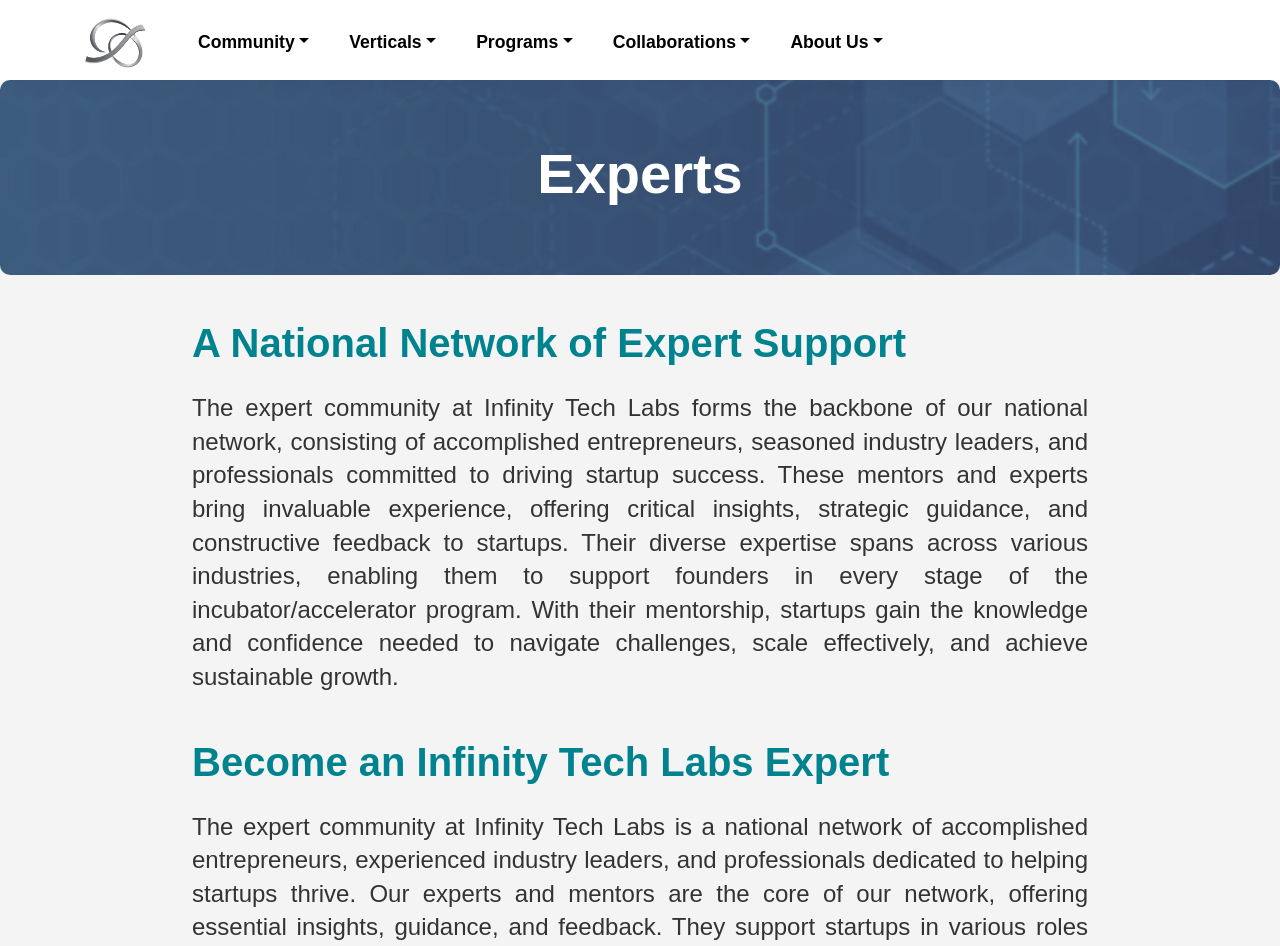
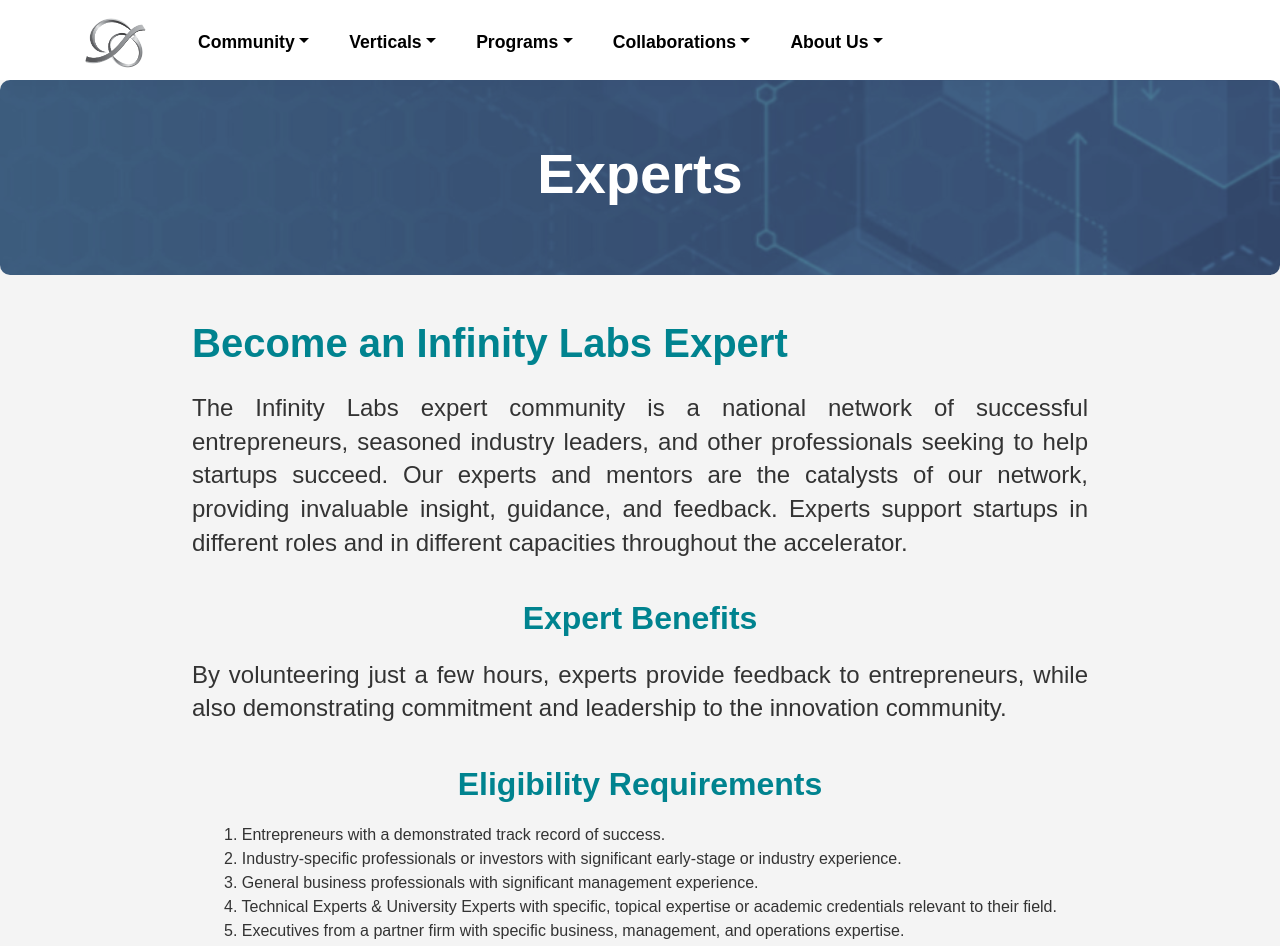
Before and after one commit to FaseehHayat21/Industry-tech-labs-4.0, a React (Vite) app: page /Experts in a window 1280 px wide. Shown: the top 946 px of the page. Built offline with nearby package versions, Linux system fonts and the light colour scheme; a web font is replaced by a local one.

Commit message:
Community content change

```diff
--- a/src/component/Community/Experts/Expert.jsx
+++ b/src/component/Community/Experts/Expert.jsx
@@ -7,28 +7,32 @@
       <div className="banner">
         <h1>Experts</h1>
       </div>
+
       <div className="content">
-      <h1><strong>A National Network of Expert Support</strong></h1>
-        <p>The expert community at Infinity Tech Labs forms the backbone of our national network,
-        consisting of accomplished entrepreneurs, seasoned industry leaders, and
-        professionals committed to driving startup success. These mentors and experts bring
-        invaluable experience, offering critical insights, strategic guidance, and constructive
-        feedback to startups. Their diverse expertise spans across various industries, enabling
-        them to support founders in every stage of the incubator/accelerator program. With their
-        mentorship, startups gain the knowledge and confidence needed to navigate
-        challenges, scale effectively, and achieve sustainable growth.</p>
-
-      </div>
-      <div className="content">
-      <h1><strong>Become an Infinity Tech Labs Expert</strong></h1>
-        <p>The expert community at Infinity Tech Labs is a national network of accomplished
-        entrepreneurs, experienced industry leaders, and professionals dedicated to helping
-        startups thrive. Our experts and mentors are the core of our network, offering essential
-        insights, guidance, and feedback. They support startups in various roles and capacities
-        throughout the incubator / accelerator program.
+        <h1><strong>Become an Infinity Labs Expert</strong></h1>
+        <p>
+          The Infinity Labs expert community is a national network of successful entrepreneurs, seasoned industry leaders, and other professionals seeking to help startups succeed. Our experts and mentors are the catalysts of our network, providing invaluable insight, guidance, and feedback. Experts support startups in different roles and in different capacities throughout the accelerator.
         </p>
       </div>
 
+      <div className="content">
+        <h2>Expert Benefits</h2>
+        <p>
+          By volunteering just a few hours, experts provide feedback to entrepreneurs, while also demonstrating commitment and leadership to the innovation community.
+        </p>
+      </div>
+
+      <div className="content">
+        <h2>Eligibility Requirements</h2>
+        <ul>
+          <li>1. Entrepreneurs with a demonstrated track record of success.</li>
+          <li>2. Industry-specific professionals or investors with significant early-stage or industry experience.</li>
+          <li>3. General business professionals with significant management experience.</li>
+          <li>4. Technical Experts & University Experts with specific, topical expertise or academic credentials relevant to their field.</li>
+          <li>5. Executives from a partner firm with specific business, management, and operations expertise.</li>
+          <li>6. Consultants with employment at reputable firms – or – self-employed with a track record of work at reputable firms.</li>
+        </ul>
+      </div>
     </section>
   );
 }
--- a/src/component/Community/Investors/Investors.jsx
+++ b/src/component/Community/Investors/Investors.jsx
@@ -1,4 +1,3 @@
-
 import React from 'react';
 import './Investors.css';
 
@@ -9,15 +8,29 @@
         <h1>Investors</h1>
       </div>
       <div className="content">
-      <h1><strong>Become an Infinity Tech Labs Expert</strong></h1>
-        <p>Access cutting-edge technology and passionate entrepreneurs across the full Infinity Tech Labs portfolio, featuring startups, founders, and dedicated team members.
-</p>
         <p>
-
-The ITL Investor Network connects accredited investors with ITL startups and alumni who are actively raising funds. Investors in the network receive monthly portfolio updates during the final week of each month.
+          Gain access to novel, technology-driven entrepreneurs from the entire Infinity Labs portfolio, which includes startups, founders, and team members.
+        </p>
+        <p>
+          The Infinity Labs Investor Network is designed to connect accredited investors with startups and alumni that will be fundraising. All investors in the network will receive monthly portfolio emails during the last week of each month.
         </p>
       </div>
 
+      <div className="content">
+        <h1><strong>An Active Infinity Labs Community Member</strong></h1>
+        <p>
+          There are several more benefits to joining the Infinity Labs Investor Network:
+        </p>
+        <h2>Event Partnerships</h2>
+        <p>
+          Infinity Labs holds a number of in-person or virtual events throughout the year. These events include networking engagements, thought leadership talks, fireside chats and panels, and exhibition opportunities.
+        </p>
+
+        <h2>Ecosystem Access</h2>
+        <p>
+          Engaged investors will receive an invitation to participate in market access programs and ecosystem events where Infinity Labs has a strong presence throughout the year. These community events have the focused goal of enabling startups to network with key stakeholders within our physical communities and where we have clusters of active alumni, investors, and community partners.
+        </p>
+      </div>
     </section>
   );
 }
--- a/src/component/Community/Joins/Joins.jsx
+++ b/src/component/Community/Joins/Joins.jsx
@@ -3,18 +3,45 @@
 
 export default function Joins() {
   return (
-    <section className="founders-section">
+    <section className="innovation-network-section">
       <div className="banner">
         <h1>Become part of the Innovation Network</h1>
       </div>
+
       <div className="content">
-      <h1><strong>Let’s Join Hands</strong></h1>
-        <p>Advance Infinity Tech Labs’ mission. Empower visionary founders to challenge the norm and drive lasting change. As a larger network, we remain committed to supporting founders and delivering wide-reaching societal benefits through the power of tech-entrepreneurship.</p>
+        <h2><strong>Let’s Join Hands</strong></h2>
         <p>
-        There are several ways you can support our mission of empowering startups and transforming industries:
+          Advance Infinity Tech Labs’ mission. Empower visionary founders to challenge the norm and drive lasting change. As a larger network, we remain committed to supporting founders and delivering wide-reaching societal benefits through the power of tech-entrepreneurship.
         </p>
       </div>
 
+      <div className="content">
+        <h2>Join the Infinity Tech Labs Community</h2>
+        <p>
+          Introduce yourself and stay updated on program highlights, important dates, expert insights, and partnership opportunities.
+        </p>
+      </div>
+
+      <div className="content">
+        <h2>A Note From CEO</h2>
+        <p>
+          At Infinity Tech Labs, we are shaping the future by fostering innovation, empowering founders, and creating a thriving ecosystem that bridges the gap between local potential and global possibilities. Our mission is to build a dynamic network that connects visionary entrepreneurs, industry leaders, and academic pioneers, enabling access to resources, mentorship, and opportunities at every step of their journey to realize their ambitions, scale their impact, and contribute to a better tomorrow.
+        </p>
+      </div>
+
+      <div className="content">
+        <h2>A National Network of Innovators</h2>
+        <p>
+          Our ecosystem involves multiple stakeholders which are connected by the Infinity Tech Labs. Find yourself to fit in one of the roles. You can learn more about additional ways to join our network.
+        </p>
+      </div>
+
+      <div className="content">
+        <h2>Join the Infinity Tech Labs Network</h2>
+        <p>
+          Not sure where you fit? Introduce yourself to explore the various roles at Infinity Tech Labs, such as becoming a mentor or expert, discovering the accelerator programs that suit you best, or exploring partnership opportunities.
+        </p>
+      </div>
     </section>
   );
 }
```
